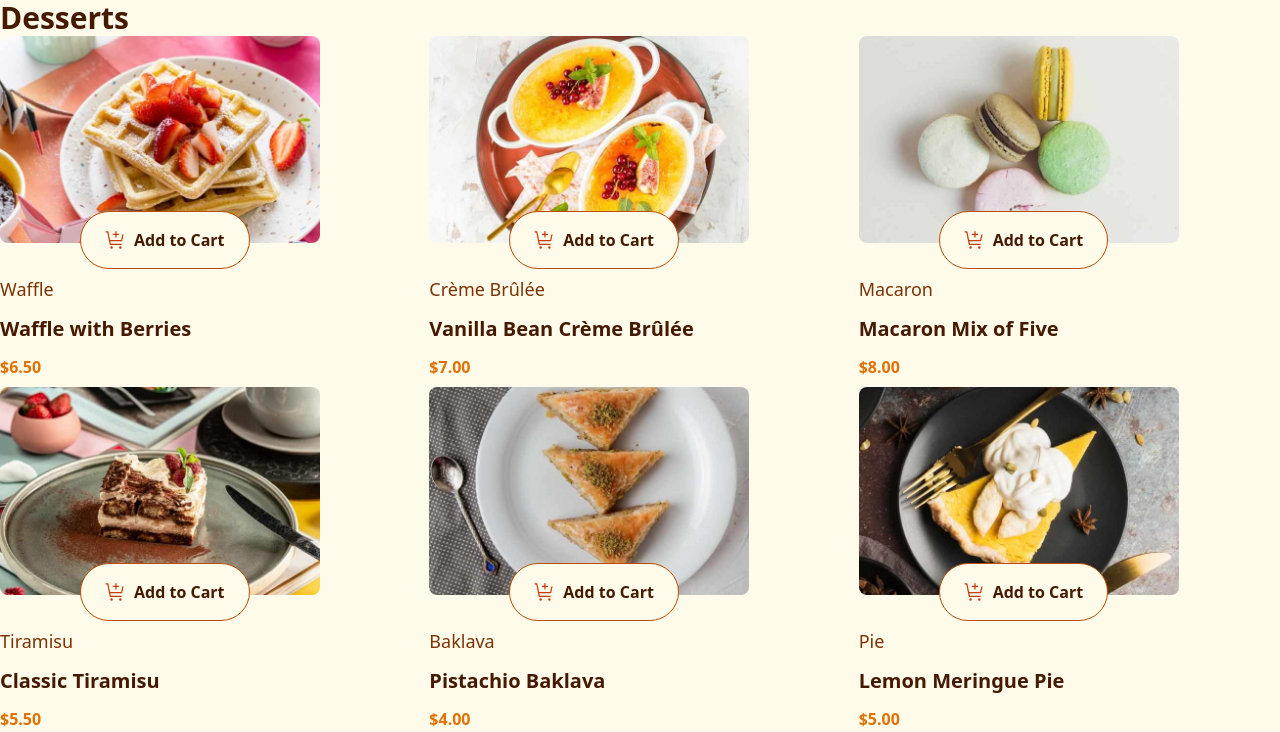
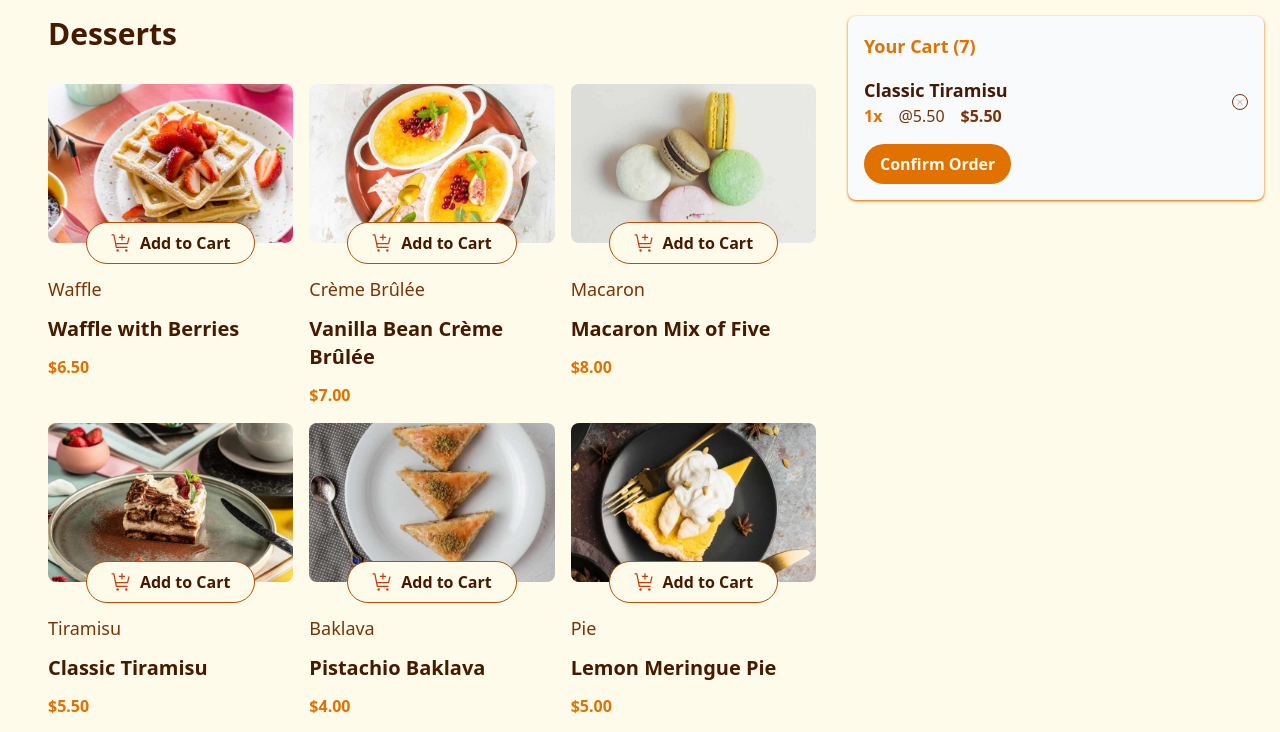
Before and after one commit to chegebrian/product-list-with-cart, a React (Vite) app: page / in a window 1280 px wide. Shown: the top 732 px of the page. Built offline with nearby package versions, Linux system fonts and the light colour scheme.

Commit message:
created app.jsx layout

```diff
--- a/src/App.jsx
+++ b/src/App.jsx
@@ -10,13 +10,19 @@ function App() {
   return (
 
 
-    <main className='bg-amber-50'>
-      <h2 className='text-3xl capitalize text-amber-950 font-bold'>desserts</h2>
-      <section className='grid grid-cols-3 gap-2'>
+    <main className='bg-amber-50 grid grid-cols-3 px-4 py-4'>
+      <section className='col-start-1 col-end-3 px-8'>
 
-        {desserts?.map((dessert, index) => <DessertCard dessert={dessert} key={index} />)}
+        <h2 className='text-3xl capitalize text-amber-950 font-bold mb-8'>desserts</h2>
+        <div className='grid grid-cols-3 gap-4'>
+
+          {desserts?.map((dessert, index) => <DessertCard dessert={dessert} key={index} />)}
+        </div>
       </section>
-      <Cart/>
+      <section className='col-start-3 col-end-4'>
+
+      <Cart />
+      </section>
 
     </main>
   )
--- a/src/components/CartItem.jsx
+++ b/src/components/CartItem.jsx
@@ -2,12 +2,18 @@ import React from 'react'
 
 function CartItem() {
     return (
+        <div className='py-4 flex items-center justify-between'>
             <div>
-        <h3 className='text-amber-950 capitalize font-semibold'>classic tiramisu</h3>
+
+                <h3 className='text-amber-950 capitalize font-semibold text-lg'>classic tiramisu</h3>
+                <div className='flex items-center gap-4'>
+
                     <span className='text-amber-600 font-semibold'>1x</span>
                     <span className='text-amber-900'>@5.50</span>
                     <span className='text-amber-900 font-semibold'>$5.50</span>
-        <span className='border border-amber-900 w-4 h-4 rounded-[100%] p-1 flex items-center justify-center'><img src="/assets/images/icon-remove-item.svg" alt="cross-image" /></span>
+                </div>
+            </div>
+            <span className='border border-amber-900 w-4 h-4 rounded-[100%] cursor-pointer p-1 flex items-center justify-center'><img src="/assets/images/icon-remove-item.svg" alt="cross-image" /></span>
         </div>
     )
 }
--- a/src/components/DessertCard.jsx
+++ b/src/components/DessertCard.jsx
@@ -10,10 +10,10 @@ function DessertCard({ dessert }) {
 
             <img src={mobile} alt={name} className='rounded-lg'/>
 
-            <div className='relative'>
-                <div className="absolute -top-8 left-1/4">
+            <div>
+                <div className="relative flex items-center justify-center">
 
-                    <button className='flex items-center cursor-pointer gap-2 bg-amber-50 py-4 px-6 font-semibold border text-amber-950 border-amber-700 rounded-full'><img src="/assets/images/icon-add-to-cart.svg" alt="add-to-cart-icon" />Add to Cart</button>
+                    <button className='flex items-center absolute cursor-pointer gap-2 bg-amber-50 py-2 px-6 font-semibold border text-amber-950 border-amber-700 rounded-full'><img src="/assets/images/icon-add-to-cart.svg" alt="add-to-cart-icon" />Add to Cart</button>
                 </div>
                 <div className='flex flex-col items-start gap-3 pt-8'>
                     <span className='text-amber-900 text-lg'>{category}</span>
```
Lines whose indentation alone changed are shown as unchanged.
